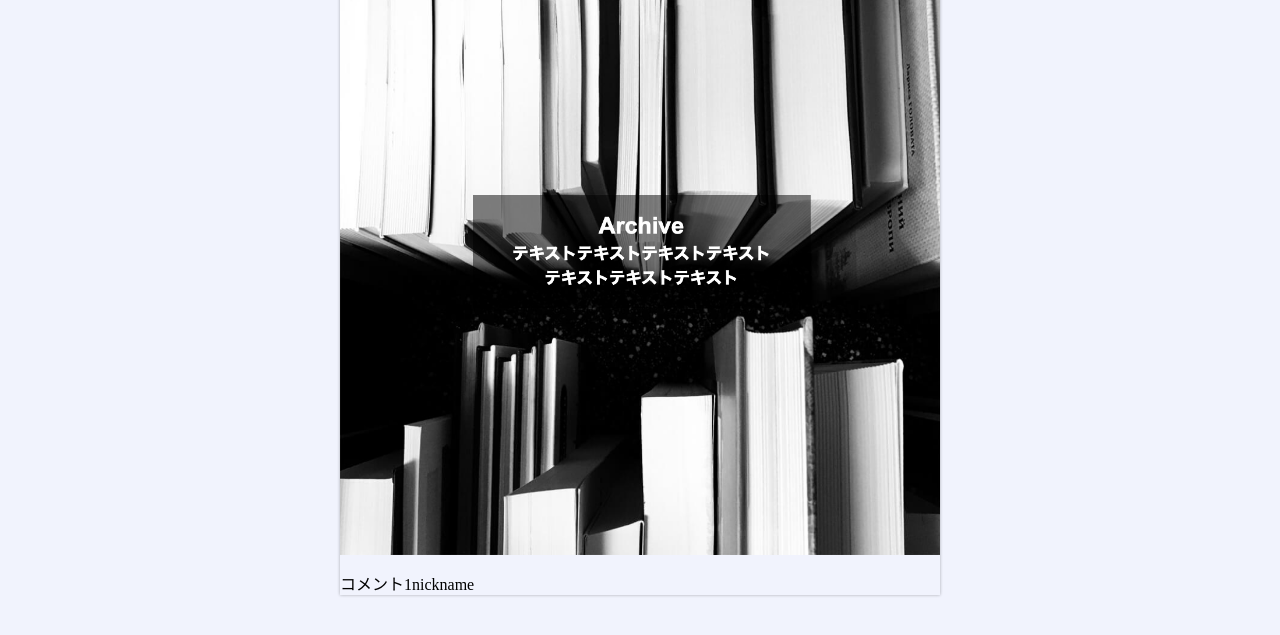
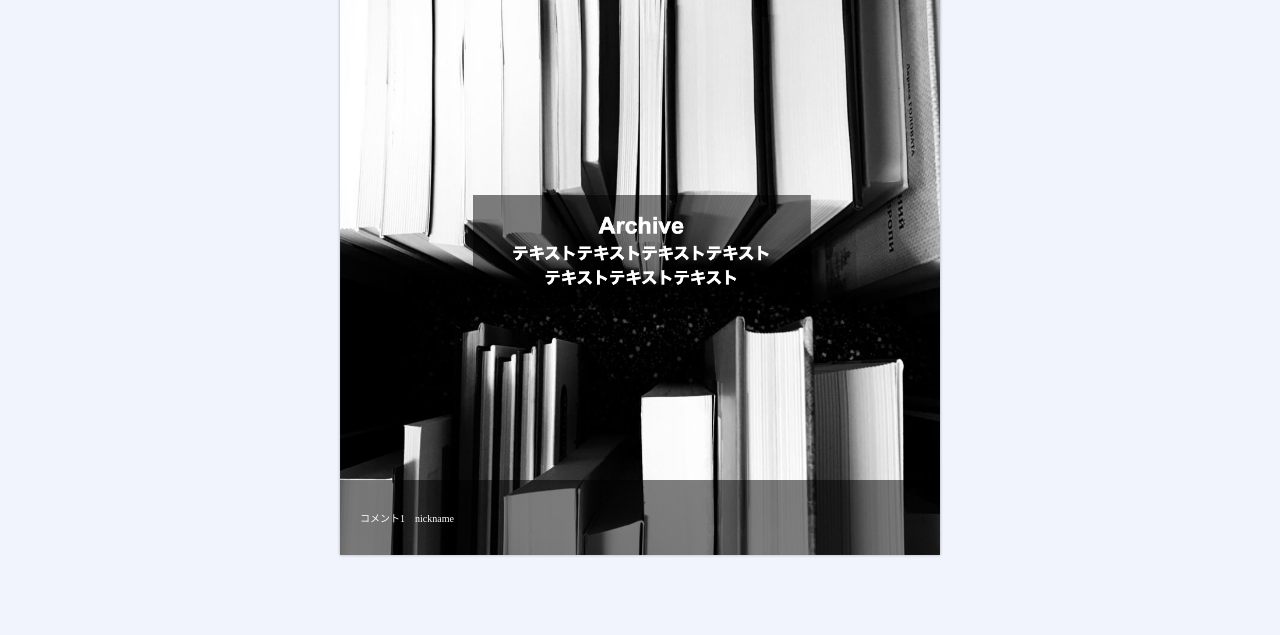
Before and after one commit to yuya-yuya/Udemy-html-css-javascript, a plain HTML site: page section7/index.html in a window 1280 px wide. Shown: the part 47-682 px from the top of the page. Drawn offline with Linux system fonts and the light colour scheme.

Commit message:
additional commit

```diff
--- a/section7/css/style.css
+++ b/section7/css/style.css
@@ -32,3 +32,25 @@ header h1{
   text-align: center;
   font-family: 'Open Sans Condensed', sans-serif;
 }
+
+.photo{
+  position: relative;
+}
+
+.photo .inner{
+  position: absolute;
+  bottom: 0;
+  background-color: rgba(0, 0, 0, .5);
+  font-size: 10px;
+  color: #fff;
+  margin: 0;
+  width: 100%;
+}
+
+.inner p{
+  padding: 20px;
+}
+
+.inner span{
+  margin-left: 10px;
+}
--- a/section7/index.html
+++ b/section7/index.html
@@ -17,13 +17,30 @@
 
   <div class="container">
     <div id="img_unit">
-      <img src="img/img01.png">
-      <div class="inner">
-        <p>
-          コメント1<span>nickname</span>
-        </p>
+      <div class="photo">
+        <img src="img/img01.png">
+        <div class="inner">
+          <p>
+            コメント1<span>nickname</span>
+          </p>
+        </div>
       </div>
     </div>
   </div>
+
+  <script>
+    var images = [
+      {
+        "path": "img/img01.png",
+        "name": "name01",
+        "caption": "コメント1"
+      }
+      {
+        "path": "img/img02.png",
+        "name": "name02",
+        "caption": "コメント2"
+      }
+    ];
+  </script>
 </body>
 </html>
```
